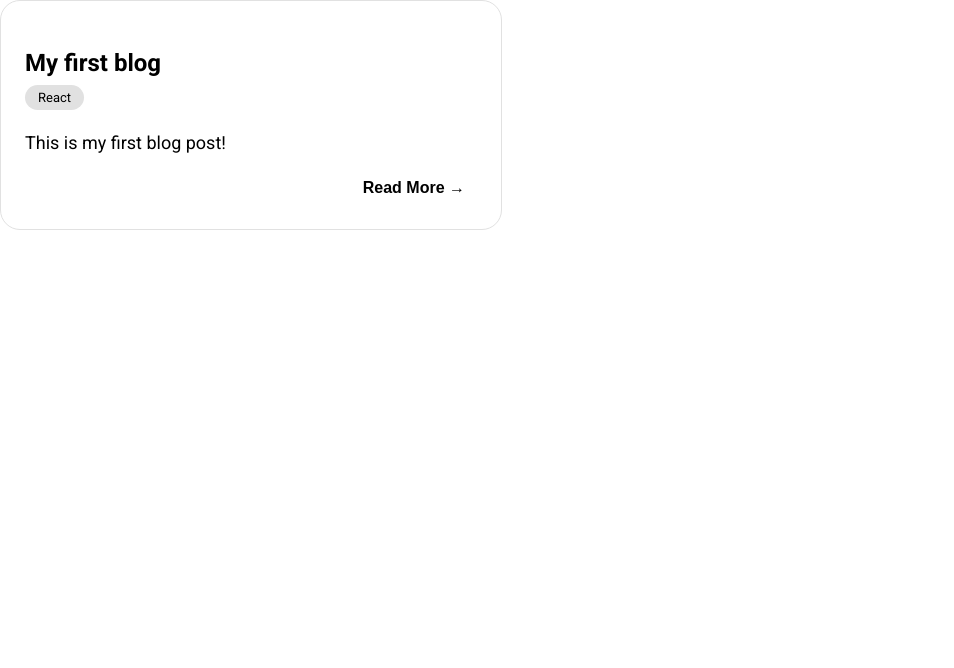
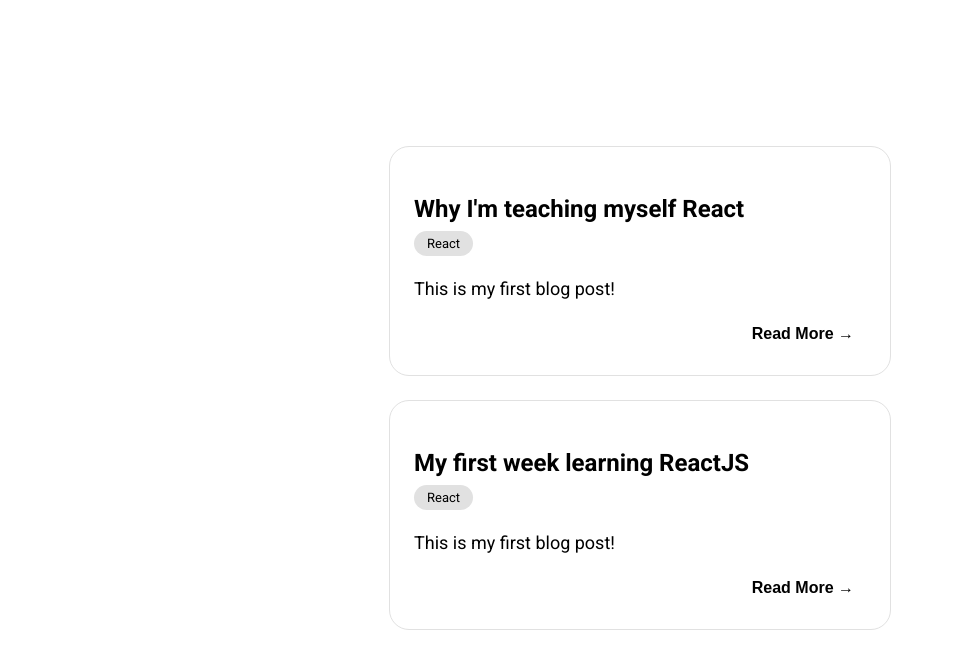
Before and after one commit to jacobolenick/Team-blog, a React (Create React App) app in the folder teamblog/: page / in a window 1280 px wide. Shown: the top 668 px of the page, without its empty margins (0-954 px from the left). Built offline with nearby package versions, Linux system fonts and the light colour scheme.

Commit message:
Added blogs array to display multiple blogs. Added main to the css file to contain to the center of the page

```diff
--- a/teamblog/src/App.js
+++ b/teamblog/src/App.js
@@ -1,13 +1,16 @@
 import './App.css';
 import Blogcard from './Components/Blogcard';
 
-const blog = {title: "My first blog", body: "This is my first blog post!"}
+const blogs = [
+  {title: "Why I'm teaching myself React", body: "This is my first blog post!"},
+  {title: "My first week learning ReactJS", body: "This is my first blog post!"}
+];
 
 function App() {
   return (
-   <div>
-      <Blogcard blog={blog} />
-   </div>
+   <main>
+    { blogs.map((blog) =>  <Blogcard blog={blog} />) }
+   </main>
   );
 }
 
--- a/teamblog/src/index.css
+++ b/teamblog/src/index.css
@@ -55,3 +55,13 @@
   justify-content: right;
 
 }
+
+main {
+  display: flex;
+  flex-direction: column;
+  align-items: center;
+  justify-content: center;
+  min-height: 100vh;
+
+
+}
--- a/teamblog/src/styles/Blogcard.css
+++ b/teamblog/src/styles/Blogcard.css
@@ -4,7 +4,8 @@
     border: 1px solid rgb(225, 225, 225);
     width: 500px;
     height: fit-content;
-    display:flex
+    display:flex;
+    margin-bottom: 24px;
 
 }
 
```
